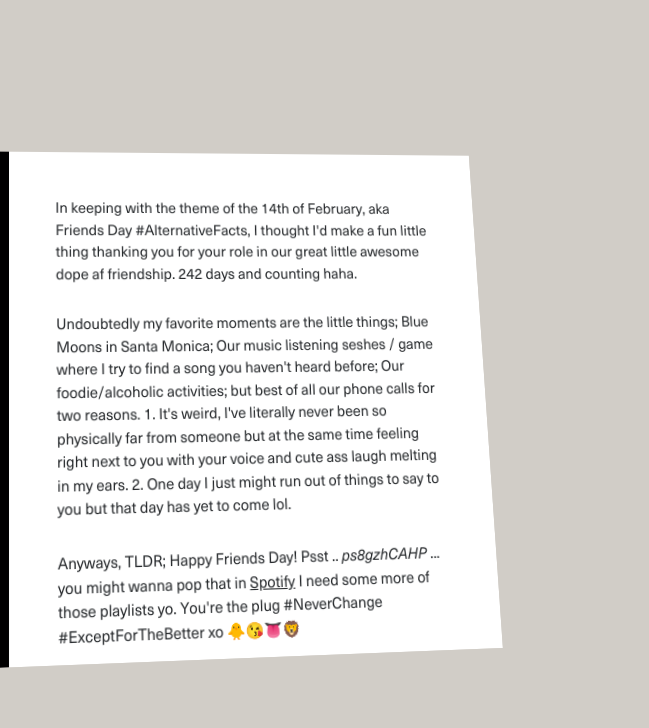
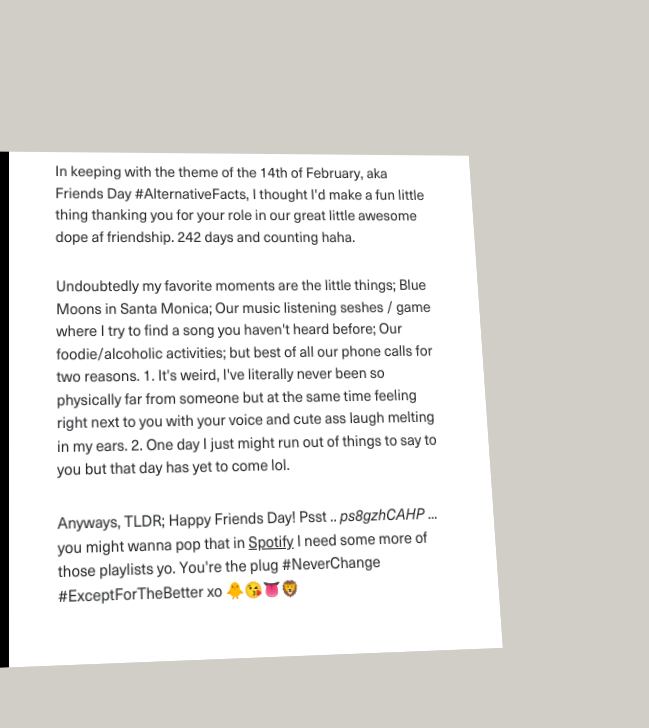
Before and after one commit to TosinAF/tosinaf.github.io, a plain HTML site: page but/why/are/you/so/awesome/though.htm in a window 1280 px wide. Shown: the full height of the page, 631-1280 px from the left. Drawn offline with Linux system fonts and the light colour scheme; no server answers.

Commit message:
vd: fix top padding

```diff
--- a/but/why/are/you/so/awesome/though.htm
+++ b/but/why/are/you/so/awesome/though.htm
@@ -82,7 +82,7 @@
           <figure class="main-image fl50">
             <video data-src="shell.mp4" class="main-image__image" poster="shell-still.jpg" muted="" playsinline="" autoplay="" loop="" src="shell.mp4" style="transform: translate3d(-12.99px, 20.58px, 0px);">
           </video></figure>
-          <main class="fl50 main-content">
+          <main class="fl50 main-content" style="padding-top: 10px;">
               <p style="font-size: 15px; color: #25282b;">In keeping with the theme of the 14th of February, aka Friends Day #AlternativeFacts, I thought I'd make a fun little thing thanking you for your role in our great little awesome dope af friendship. 242 days and counting haha.</p>
 
               <p style="font-size: 15px; color: #25282b;">Undoubtedly my favorite moments are the little things; Blue Moons in Santa Monica; Our music listening seshes / game where I try to find a song you haven't heard before; Our foodie/alcoholic activities; but best of all our phone calls for two reasons.
```
